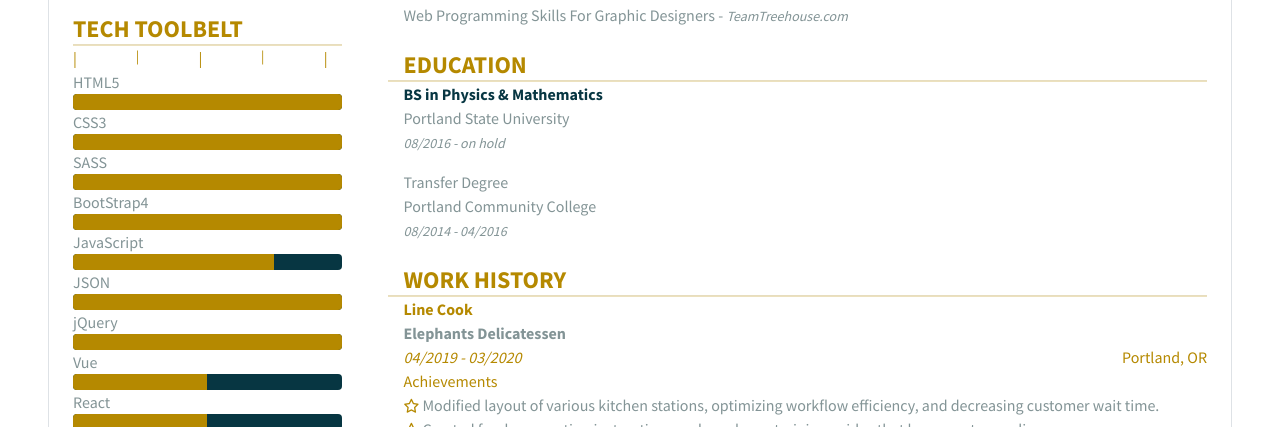
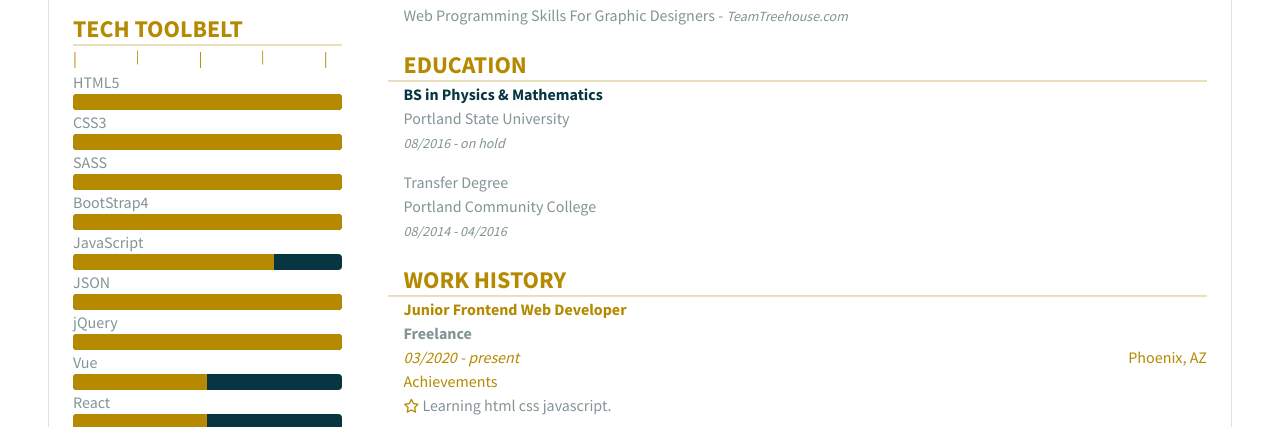
Before and after one commit to MRBlach/digital-cv, a plain HTML site: page index.html in a window 1280 px wide. Shown: the part 505-932 px from the top of the page. Drawn offline with nearby package versions, Linux system fonts and the light colour scheme.

Commit message:
Update index.html

```diff
--- a/index.html
+++ b/index.html
@@ -186,6 +186,14 @@
           <div class="ml-3">
             <h4 class="text-primary mt-4 mb-0 pl-3"><strong>WORK HISTORY</strong></h4>
             <hr class="text-primary m-0">
+
+             <p class="pl-3"><strong class="text-primary">Junior Frontend Web Developer</strong><br>
+              <strong>Freelance</strong> <br>
+              <em class="text-primary">03/2020 - present</em> <span class="text-primary float-right">Phoenix, AZ</span><br>
+              <span class="text-primary">Achievements</span> <br>
+              <i class="far fa-star small text-primary"></i> Learning html css javascript. <br>
+            </p>
+
             <p class="pl-3"><strong class="text-primary">Line Cook</strong><br>
               <strong>Elephants Delicatessen</strong> <br>
               <em class="text-primary">04/2019 - 03/2020</em> <span class="text-primary float-right">Portland, OR</span><br>
```
